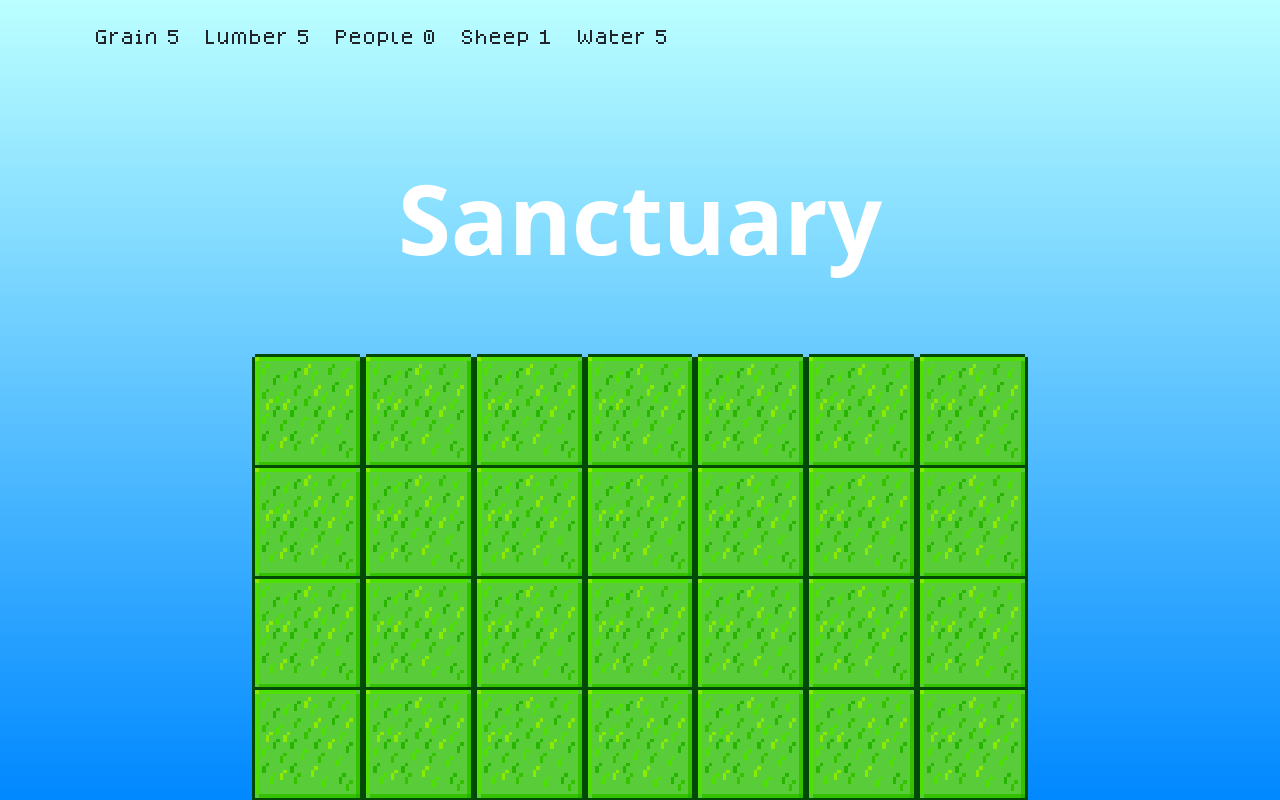
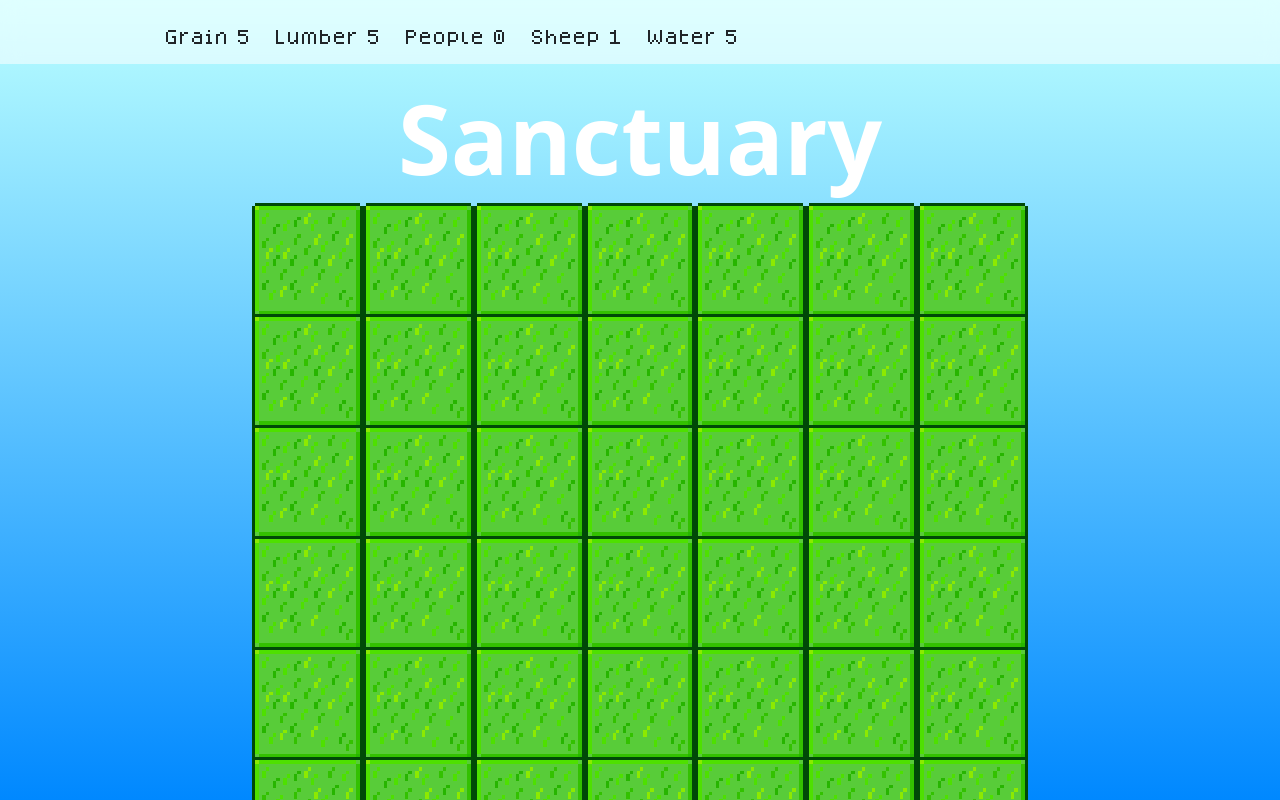
Before and after one commit to DavidBrameijer/VillageSimulator, an Angular app: page / in a window 1280 px wide. Shown: the top 800 px of the page. Built offline with nearby package versions, Linux system fonts and the light colour scheme.

Commit message:
styling, more preloading

```diff
--- a/src/app/app.component.css
+++ b/src/app/app.component.css
@@ -2,6 +2,9 @@ app-resources-view {
     position: sticky;
     top: 0;
     z-index: 10;
+	background-color: #fff8;
+	backdrop-filter: blur(10px);
+	display: block;
 }
 
 .hidden {
--- a/src/app/app.component.html
+++ b/src/app/app.component.html
@@ -6,4 +6,6 @@
 		<audio src="assets/sounds/Sound Effects/{{image}}.wav"></audio>
 	}
 	<audio src="assets/sounds/Sound Effects/destroy.wav"></audio>
+	<audio src="assets/sounds/Sound Effects/upgrade.wav"></audio>
+	<audio src="assets/sounds/Sound Effects/downgrade.wav"></audio>
 </div>
--- a/src/app/components/map/map.component.css
+++ b/src/app/components/map/map.component.css
@@ -3,20 +3,19 @@
 	grid-template-columns: auto auto auto auto auto auto auto;
 	position: relative;
 	z-index: 1;
+	overflow-y: visible;
 }
 
 main {
-	margin: 6em auto;
 	max-width: 800px;
+	margin-top: 1em;
 }
 
 h1 {
 	font-weight: bolder;
 	font-size: 6em;
-	margin-bottom: -.175em;
 	color: #fff;
 	text-align: center;
-	padding-bottom: 1em;
 }
 
 @keyframes tileIn {
@@ -37,5 +36,4 @@ app-tile {
 
 audio{
 	  display:none;
-
 }
--- a/src/app/components/resources-view/resources-view.component.css
+++ b/src/app/components/resources-view/resources-view.component.css
@@ -2,3 +2,7 @@ app-resource-line {
 	display: inline-block;
 	font-family: "dogica";
 }
+
+.container {
+	max-width: 1000px;
+}
```
